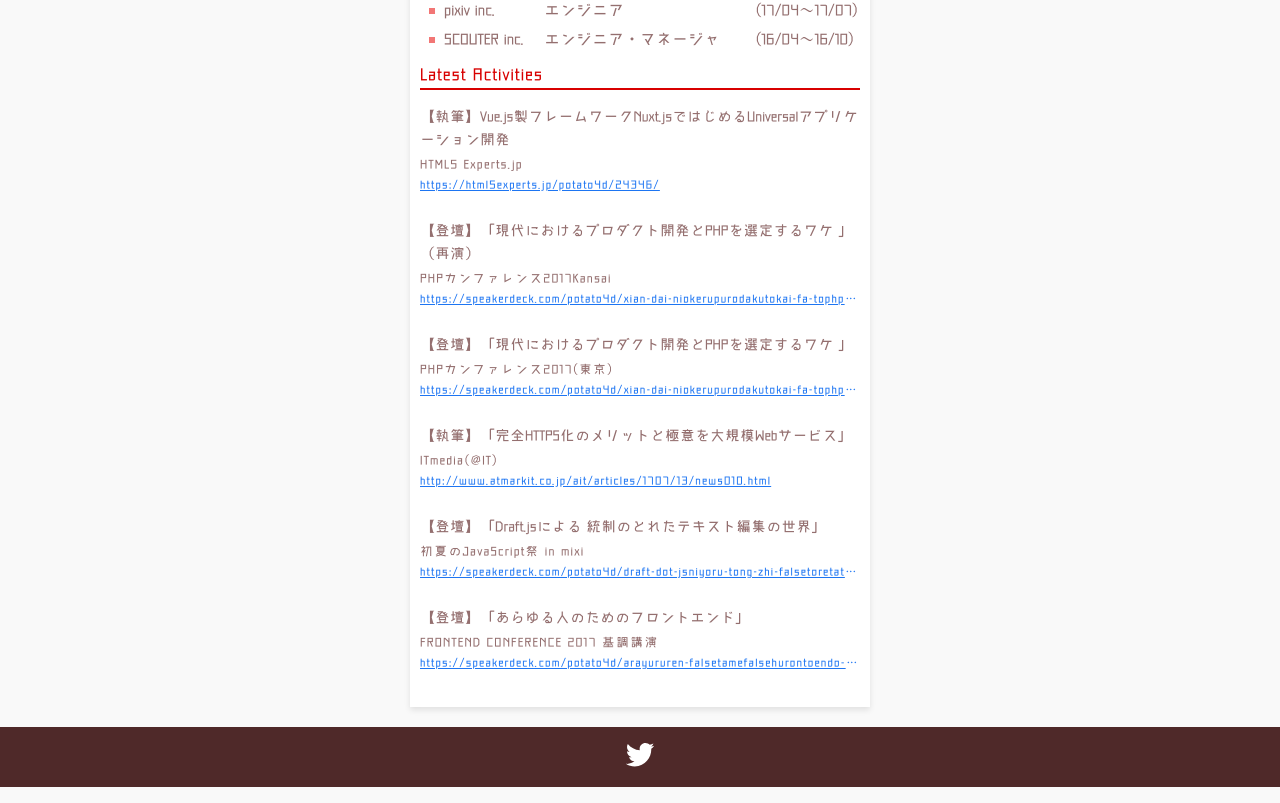
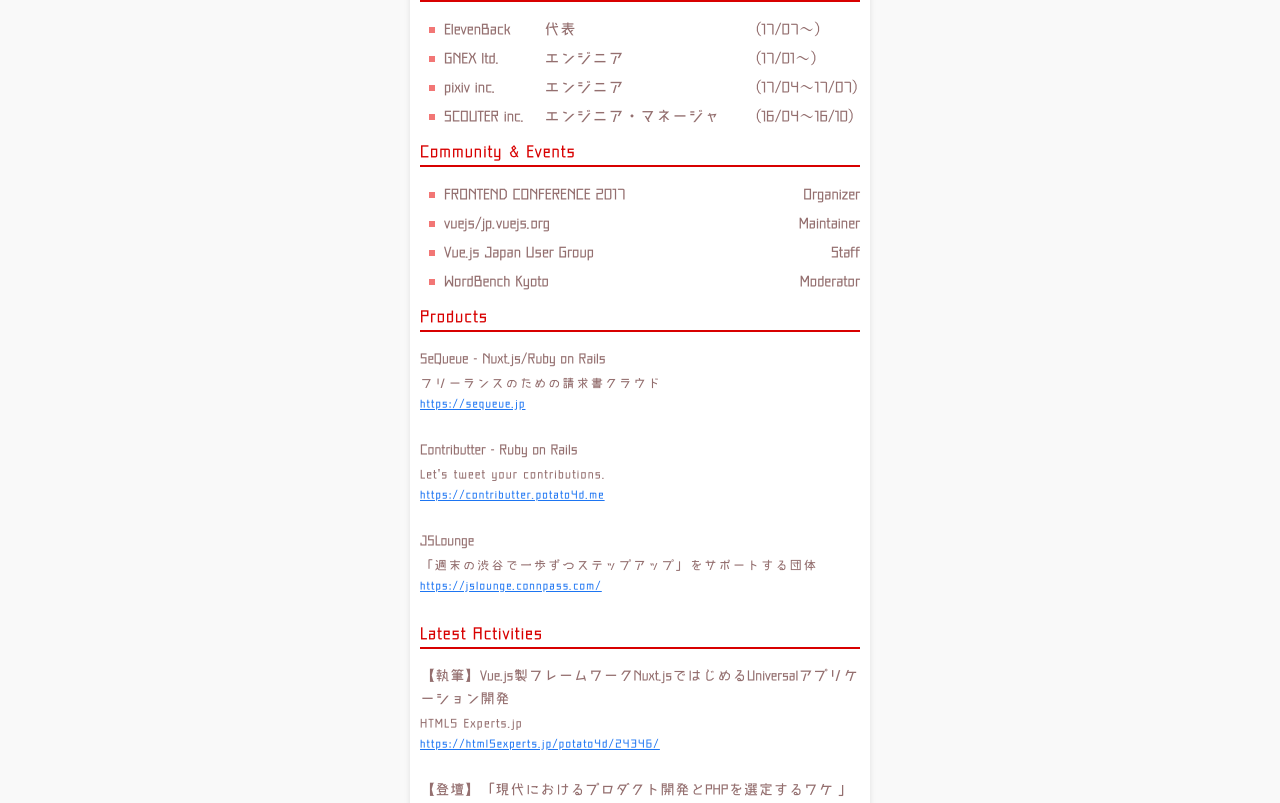
Before and after one commit to potato4d/potato4d.me, a Nuxt app: page / in a window 1280 px wide. Shown: the part 620-1423 px from the top of the page. Built offline with nearby package versions, Linux system fonts and the light colour scheme.

Commit message:
Update Icon

```diff
--- a/pages/index.vue
+++ b/pages/index.vue
@@ -6,6 +6,9 @@
         本名は花谷拓磨。大阪出身渋谷在住のWebエンジニア。<br>
         Vue.jsやReact.jsをはじめとしたフロントエンドから、PHPによるサーバーサイド開発、デザイン業務からライター業、はたまたITイベントでのお祭り男までオールマイティーに活動している賑やかしです。
       </p>
+      <p>
+        <br>成果物は主にGitHubにてオープンソースで公開しています。
+      </p>
     </section>
 
     <section>
@@ -13,26 +16,72 @@
       <ul>
         <li>
           <span class="career-name">ElevenBack<span class="carrer-history-sp">(17/07〜)</span></span>
-          <span class="carrer-role">代表</span>
+          <span class="career-role">代表</span>
           <span class="carrer-history">(17/07〜)</span>
         </li>
         <li>
           <span class="career-name">GNEX ltd.<span class="carrer-history-sp">(17/01〜)</span></span>
-          <span class="carrer-role">エンジニア</span>
+          <span class="career-role">エンジニア</span>
           <span class="carrer-history">(17/01〜)</span>
         </li>
         <li>
           <span class="career-name">pixiv inc.<span class="carrer-history-sp">(17/04〜17/07)</span></span>
-          <span class="carrer-role">エンジニア</span>
+          <span class="career-role">エンジニア</span>
           <span class="carrer-history">(17/04〜17/07)</span>
         </li>
         <li>
           <span class="career-name">SCOUTER inc.<span class="carrer-history-sp">(16/04〜16/10)</span></span>
-          <span class="carrer-role">エンジニア・マネージャ</span>
+          <span class="career-role">エンジニア・マネージャ</span>
           <span class="carrer-history">(16/04〜16/10)</span>
         </li>
       </ul>
     </section>
+
+    <section>
+      <h1>Community &amp; Events</h1>
+      <ul>
+        <li>
+          <span class="community-name">FRONTEND CONFERENCE 2017</span>
+          <span class="community-role">Organizer</span>
+        </li>
+        <li>
+          <span class="community-name">vuejs/jp.vuejs.org</span>
+          <span class="community-role">Maintainer</span>
+        </li>
+        <li>
+          <span class="community-name">Vue.js Japan User Group</span>
+          <span class="community-role">Staff</span>
+        </li>
+        <li>
+          <span class="community-name">WordBench Kyoto</span>
+          <span class="community-role">Moderator</span>
+        </li>
+      </ul>
+    </section>
+
+    <section>
+      <h1>Products</h1>
+      <dl>
+        <dt>SeQueue - Nuxt.js/Ruby on Rails</dt>
+        <dd>
+          <span>フリーランスのための請求書クラウド</span><br>
+          <span class="link"><a href="https://sequeue.jp" target="_blank" rel="noopener" >https://sequeue.jp</a></span>
+        </dd>
+
+        <dt>Contributter - Ruby on Rails</dt>
+        <dd>
+          <span>Let's tweet your contributions.</span><br>
+          <span class="link"><a href="https://contributter.potato4d.me" target="_blank" rel="noopener" >https://contributter.potato4d.me</a></span>
+        </dd>
+
+        <dt>JSLounge</dt>
+        <dd>
+          <span>「週末の渋谷で一歩ずつステップアップ」をサポートする団体</span><br>
+          <span class="link"><a href="https://jslounge.connpass.com/" target="_blank" rel="noopener" >https://jslounge.connpass.com/</a></span>
+        </dd>
+      </dl>
+    </section>
+
     <section>
       <h1>Latest Activities</h1>
       <dl>
@@ -124,12 +173,21 @@ export default {
   width: 100px;
 }
 
-.card ul li .carrer-role{
+.card ul li .career-role{
   flex: 1;
 }
 
 .card ul li .carrer-history{
   width: 105px;
+}
+
+.card ul li .community-name{
+  width: 200px;
+}
+
+.card ul li .community-role{
+  flex: 1;
+  text-align: right;
 }
 
 .card dl dt{
```
Also changed, not shown: static/icon.png (added).
